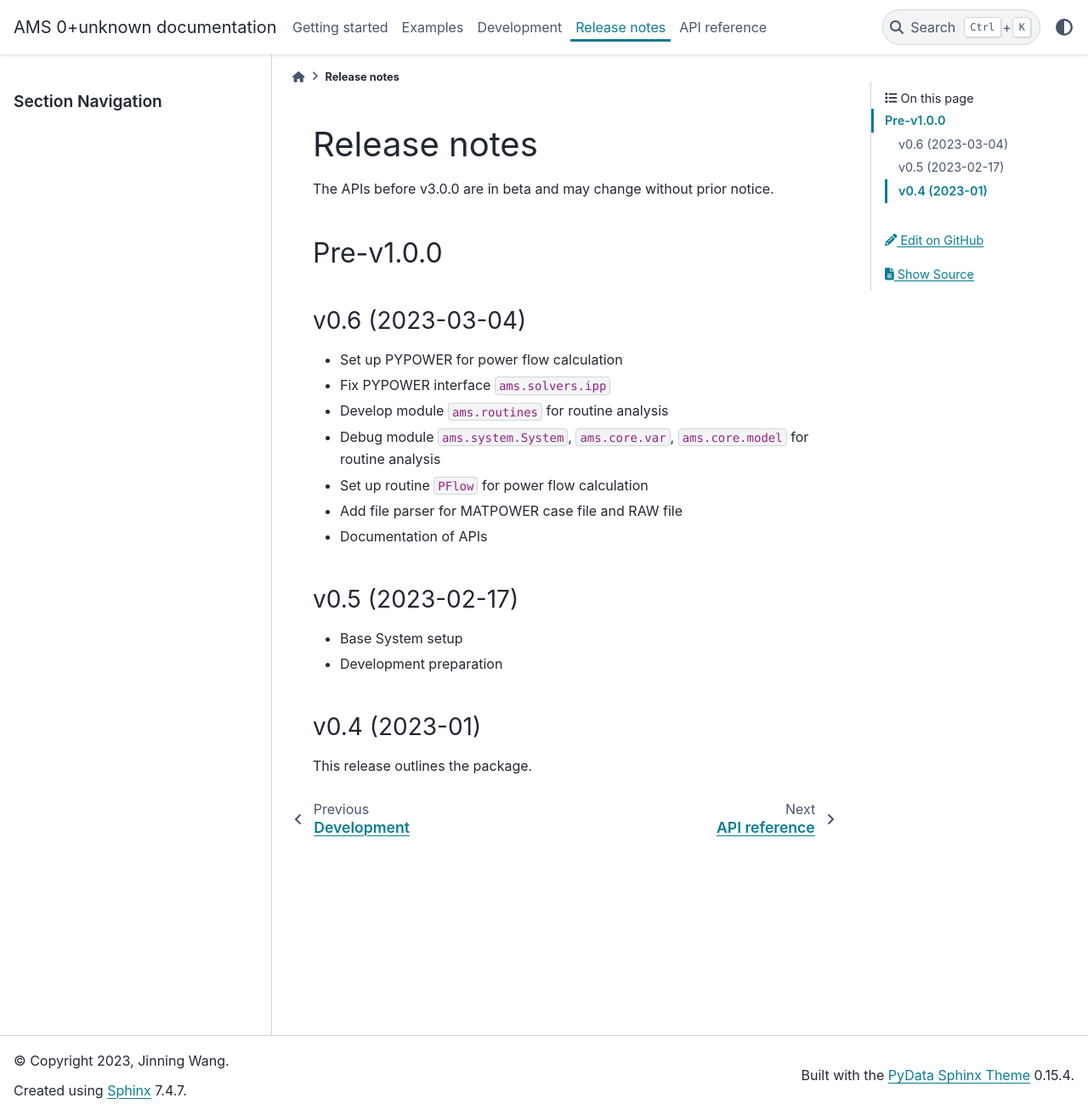
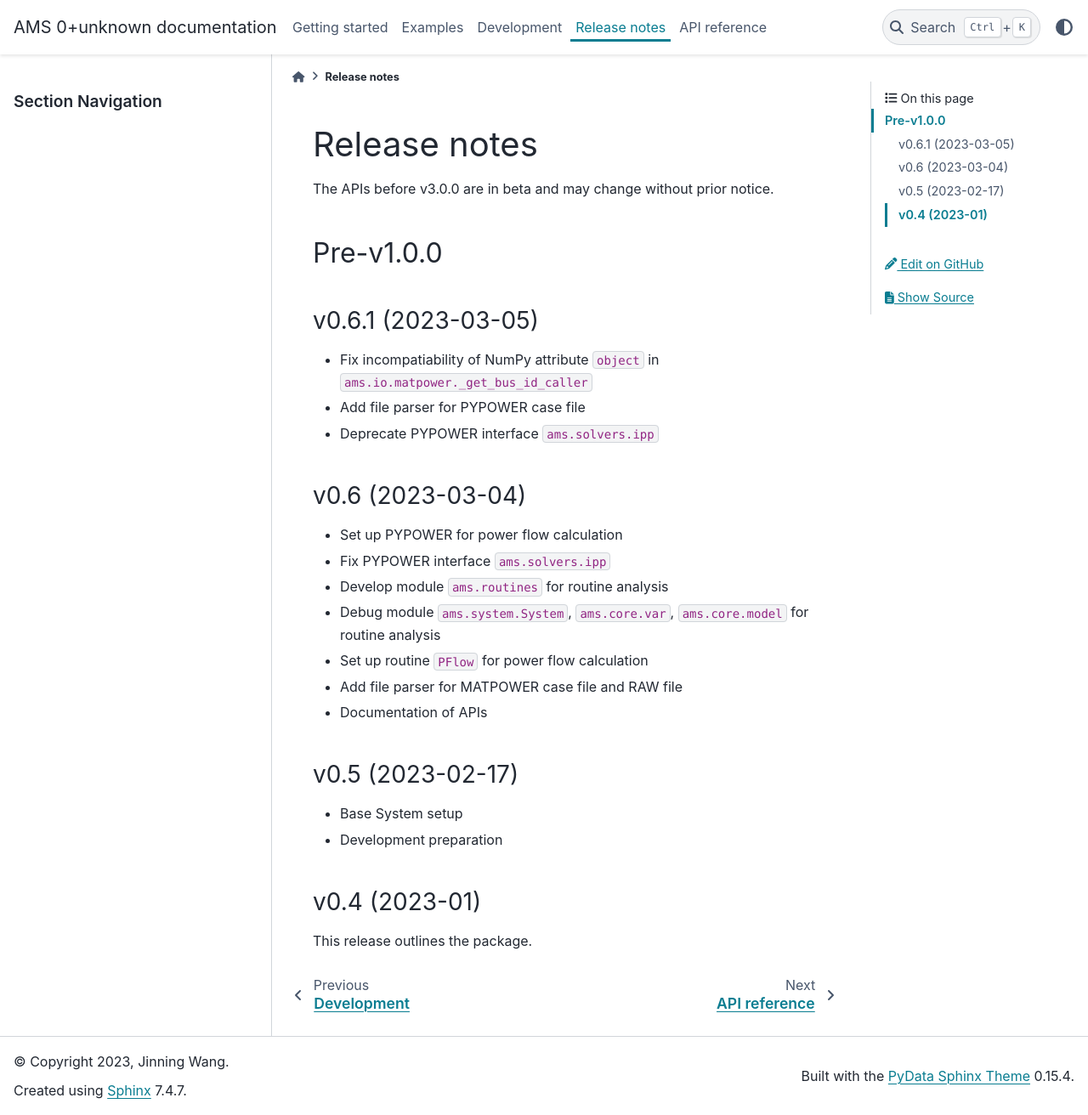
Before and after one commit to CURENT/ams, a Sphinx documentation site: the page built from docs/source/release-notes.rst, in a window 1280 px wide and 1312 px high. Shown: the whole window at 85% size. Built offline with Sphinx 7.4.7 and the PyData theme 0.15.4, drawn with Linux system fonts in a browser that asks for light colours; pages that are not in the unit, such as notebooks, are missing from menus.

Commit message:
Update release notes

```diff
--- a/docs/source/release-notes.rst
+++ b/docs/source/release-notes.rst
@@ -8,6 +8,12 @@ The APIs before v3.0.0 are in beta and may change without prior notice.
 
 Pre-v1.0.0
 ==========
+v0.6.1 (2023-03-05)
+-------------------
+- Fix incompatiability of NumPy attribute ``object`` in  ``ams.io.matpower._get_bus_id_caller``
+- Add file parser for PYPOWER case file
+- Deprecate PYPOWER interface ``ams.solvers.ipp``
+
 v0.6 (2023-03-04)
 -------------------
 
```
